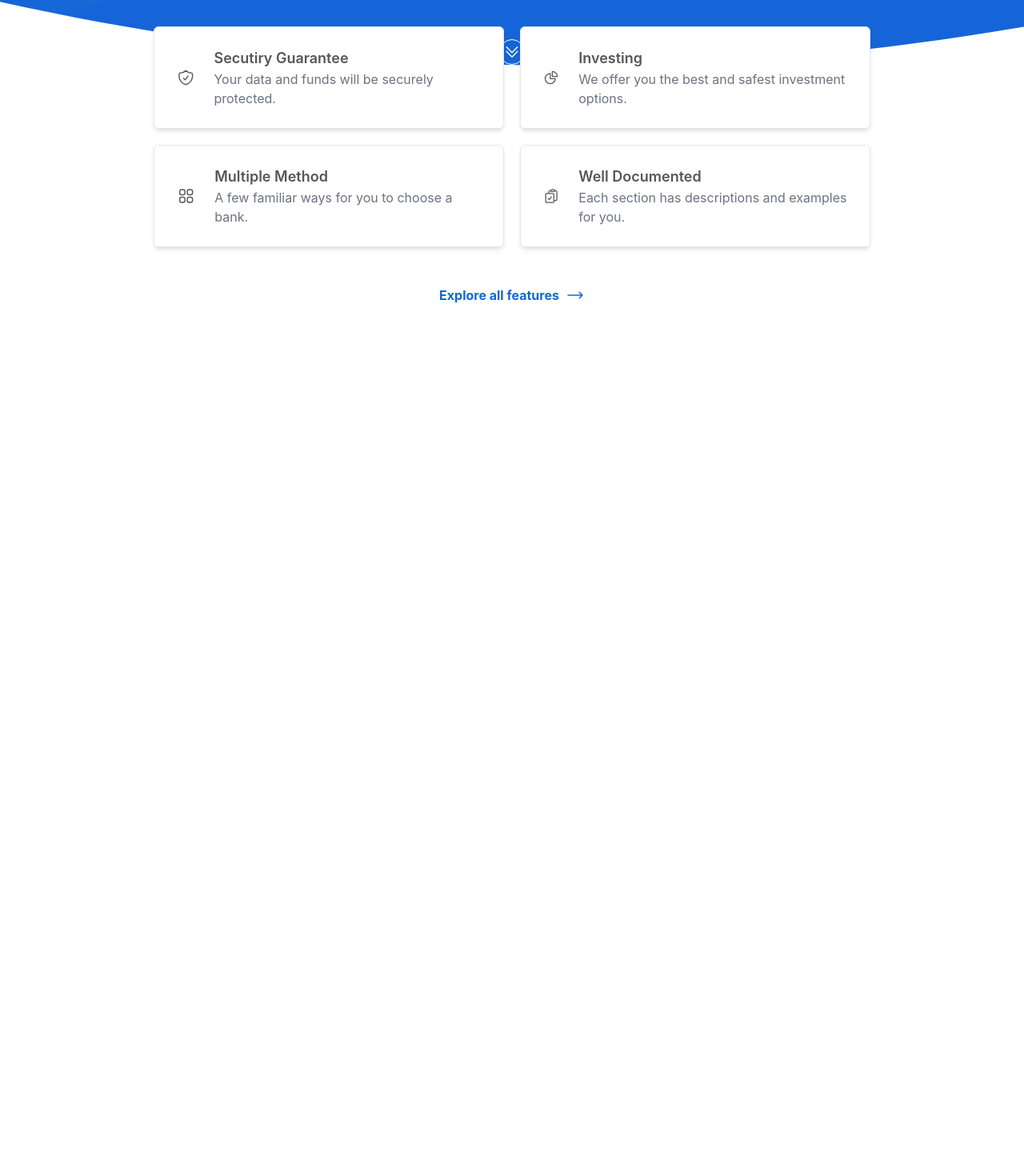
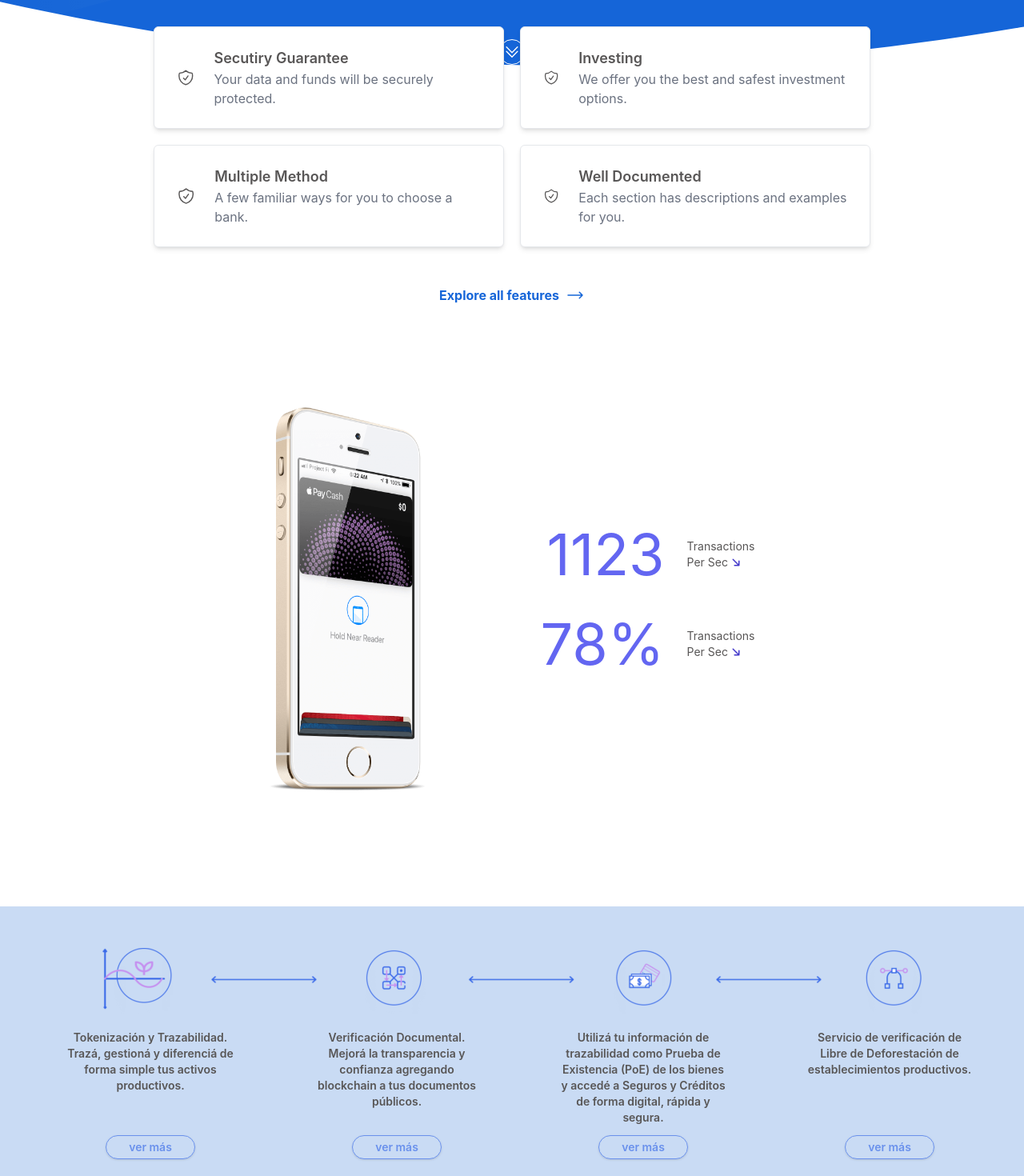
Before and after one commit to JuanLoyola/fintech-react, a React (Vite) app: page / in a window 1280 px wide. Shown: the part 679-2149 px from the top of the page at 80% size. Before the commit the page ends 1204 px from the top, so only its background shows below. Built offline with nearby package versions, Linux system fonts and the light colour scheme; no server answers.

Commit message:
new section and props added

```diff
--- a/src/App.jsx
+++ b/src/App.jsx
@@ -3,6 +3,7 @@ import Loader  from './components/UI/Loader.jsx'
 import Navbar  from './components/Navbar.jsx'
 import Hero  from './components/Hero.jsx'
 import AboutServices  from './components/AboutServices.jsx'
+import BannerFeatures  from './components/BannerFeatures.jsx'
 
 function App() {
 
@@ -27,6 +28,7 @@ function App() {
           <Navbar />
           <Hero />
           <AboutServices />
+          <BannerFeatures />
         </div>
       )
     }
--- a/src/components/AboutServices.jsx
+++ b/src/components/AboutServices.jsx
@@ -1,34 +1,17 @@
 import React, { Component } from "react";
+import Card from "./UI/Card";
 
 export default class AboutServices extends Component {
   render() {
     return (
       <div className="lg:relative lg:bottom-36 flex flex-col justify-center items-center w-full">
         <div className="w-full max-w-4xl grid grid-cols-1 lg:grid-cols-2 gap-y-5 gap-x-5">
-          <div className="bg-white shadow-md border rounded-md h-[8em] w-full max-w-md flex justify-center items-center px-7 gap-x-6">
-            <svg
-              xmlns="http://www.w3.org/2000/svg"
-              fill="none"
-              viewBox="0 0 24 24"
-              strokeWidth={1.5}
-              stroke="currentColor"
-              className="w-6 h-6"
-            >
-              <path
-                strokeLinecap="round"
-                strokeLinejoin="round"
-                d="M9 12.75L11.25 15 15 9.75m-3-7.036A11.959 11.959 0 013.598 6 11.99 11.99 0 003 9.749c0 5.592 3.824 10.29 9 11.623 5.176-1.332 9-6.03 9-11.622 0-1.31-.21-2.571-.598-3.751h-.152c-3.196 0-6.1-1.248-8.25-3.285z"
-              />
-            </svg>
-            <div className="flex flex-col justify-center items-start">
-              <p className="text-lg font-semibold">Secutiry Guarantee</p>
-              <p className="text-gray-500">
-                Your data and funds will be securely protected.
-              </p>
-            </div>
-          </div>
-
-          <div className="bg-white shadow-md border rounded-md h-[8em] w-full max-w-md flex justify-center items-center px-7 gap-x-6">
+          <Card title="Secutiry Guarantee" info="Your data and funds will be securely protected."/>
+          <Card title="Investing" info="We offer you the best and safest investment options."/>
+          <Card title="Multiple Method" info="A few familiar ways for you to choose a bank."/>
+          <Card title="Well Documented" info="Each section has descriptions and examples for you."/>
+          {/* TODO: remover este comment y pasar los svg como prop */}
+          {/*
             <svg
               xmlns="http://www.w3.org/2000/svg"
               fill="none"
@@ -49,15 +32,7 @@ export default class AboutServices extends Component {
               />
             </svg>
 
-            <div className="flex flex-col justify-center items-start">
-              <p className="text-lg font-semibold">Investing</p>
-              <p className="text-gray-500">
-                We offer you the best and safest investment options.
-              </p>
-            </div>
-          </div>
 
-          <div className="bg-white shadow-md border rounded-md h-[8em] w-full max-w-md flex justify-center items-center px-7 gap-x-6">
             <svg
               xmlns="http://www.w3.org/2000/svg"
               fill="none"
@@ -73,15 +48,6 @@ export default class AboutServices extends Component {
               />
             </svg>
 
-            <div className="flex flex-col justify-center items-start">
-              <p className="text-lg font-semibold">Multiple Method</p>
-              <p className="text-gray-500">
-                A few familiar ways for you to choose a bank.
-              </p>
-            </div>
-          </div>
-
-          <div className="bg-white shadow-md border rounded-md h-[8em] w-full max-w-md flex justify-center items-center px-7 gap-x-6">
             <svg
               xmlns="http://www.w3.org/2000/svg"
               fill="none"
@@ -95,15 +61,7 @@ export default class AboutServices extends Component {
                 strokeLinejoin="round"
                 d="M11.35 3.836c-.065.21-.1.433-.1.664 0 .414.336.75.75.75h4.5a.75.75 0 00.75-.75 2.25 2.25 0 00-.1-.664m-5.8 0A2.251 2.251 0 0113.5 2.25H15c1.012 0 1.867.668 2.15 1.586m-5.8 0c-.376.023-.75.05-1.124.08C9.095 4.01 8.25 4.973 8.25 6.108V8.25m8.9-4.414c.376.023.75.05 1.124.08 1.131.094 1.976 1.057 1.976 2.192V16.5A2.25 2.25 0 0118 18.75h-2.25m-7.5-10.5H4.875c-.621 0-1.125.504-1.125 1.125v11.25c0 .621.504 1.125 1.125 1.125h9.75c.621 0 1.125-.504 1.125-1.125V18.75m-7.5-10.5h6.375c.621 0 1.125.504 1.125 1.125v9.375m-8.25-3l1.5 1.5 3-3.75"
               />
-            </svg>
-
-            <div className="flex flex-col justify-center items-start">
-              <p className="text-lg font-semibold">Well Documented</p>
-              <p className="text-gray-500">
-                Each section has descriptions and examples for you.
-              </p>
-            </div>
-          </div>
+            </svg> */}
         </div>
         <h1 className="text-[#1565d8] flex mt-12 font-bold hover:underline cursor-pointer">
           Explore all features
@@ -111,6 +69,42 @@ export default class AboutServices extends Component {
             <path strokeLinecap="round" strokeLinejoin="round" d="M17.25 8.25L21 12m0 0l-3.75 3.75M21 12H3" />
           </svg>
         </h1>
+
+        {/* banner with counter */}
+        <div className="w-full mt-32  max-w-4xl flex flex-col lg:flex-row-reverse lg:justify-evenly items-center">
+
+          <div className="flex flex-col justify-center items-end gap-y-10">
+            <span className="flex gap-x-7">
+              <p className="text-lg lg:text-7xl text-indigo-500">
+                1123
+              </p>
+              <div className="flex flex-col justify-center items-start">
+                <p className="text-sm">Transactions</p>
+                <p className="text-sm flex justify-center items-center">Per Sec
+                  <svg xmlns="http://www.w3.org/2000/svg" fill="none" viewBox="0 0 24 24" strokeWidth={3} stroke="currentColor" className="w-3 h-3 ml-1 text-indigo-700">
+                    <path strokeLinecap="round" strokeLinejoin="round" d="M4.5 4.5l15 15m0 0V8.25m0 11.25H8.25" />
+                  </svg>
+                </p>
+              </div>
+            </span>
+
+            <span className="flex gap-x-7">
+              <p className="text-lg lg:text-7xl text-indigo-500">
+                78%
+              </p>
+              <div className="flex flex-col justify-center items-start">
+                <p className="text-sm">Transactions</p>
+                <p className="text-sm flex justify-center items-center">Per Sec
+                  <svg xmlns="http://www.w3.org/2000/svg" fill="none" viewBox="0 0 24 24" strokeWidth={3} stroke="currentColor" className="w-3 h-3 ml-1 text-indigo-700">
+                    <path strokeLinecap="round" strokeLinejoin="round" d="M4.5 4.5l15 15m0 0V8.25m0 11.25H8.25" />
+                  </svg>
+                </p>
+              </div>
+            </span>
+          </div>
+
+          <img className="h-[30rem] " src="/src/assets/images/card.png" alt="Card png" />
+        </div>
       </div>
     );
   }
--- /dev/null
+++ b/src/components/BannerFeatures.jsx
@@ -0,0 +1,54 @@
+import React, { Component } from "react";
+import ButtonShowMore from "./UI/ButtonShowMore";
+
+
+export default class BannerFeatures extends Component {
+	render() {
+		return (
+			<div className="w-full h-[23em] flex justify-center items-center bg-[#c9dbf4]">
+				<div className="w-full h-20 lg:max-w-6xl flex flex-col justify-center items-center ">
+					<img
+                        className="w-full lg:max-w-5xl"
+						src="/src/assets/images/bannerFeatures.png"
+						alt="asd"
+					/>
+
+					<ul className="w-full flex justify-between">
+						<li className="w-[13rem] flex flex-col justify-center items-center text-center font-semibold text-sm ml-5">
+							<p className="h-[8em] mt-5">
+								Tokenización y Trazabilidad. Trazá, gestioná y
+								diferenciá de forma simple tus activos
+								productivos.
+							</p>
+                            <ButtonShowMore />
+						</li>
+						<li className="w-[13rem] flex flex-col justify-center items-center text-center font-semibold text-sm ml-5">
+							<p className="h-[8em] mt-5">
+								Verificación Documental. Mejorá la transparencia
+								y confianza agregando blockchain a tus
+								documentos públicos.
+							</p>
+                            <ButtonShowMore/>
+						</li>
+						<li className="w-[13rem] flex flex-col justify-center items-center text-center font-semibold text-sm ml-5">
+							<p className="h-[8em] mt-5">
+								Utilizá tu información de trazabilidad como
+								Prueba de Existencia (PoE) de los bienes y
+								accedé a Seguros y Créditos de forma digital,
+								rápida y segura.
+							</p>
+                            <ButtonShowMore/>
+						</li>
+						<li className="w-[13rem] flex flex-col justify-center items-center text-center font-semibold text-sm ml-5">
+							<p className="h-[8em] mt-5">
+								Servicio de verificación de Libre de
+								Deforestación de establecimientos productivos.
+							</p>
+                            <ButtonShowMore/>
+						</li>
+					</ul>
+				</div>
+			</div>
+		);
+	}
+}
--- a/src/components/Navbar.jsx
+++ b/src/components/Navbar.jsx
@@ -29,7 +29,7 @@ function Navbar() {
 					</li>
 				</ul>
 				{/* options panel */}
-				<div className={isNavOpen ? 'md:hidden bg-[#f1f1f1] absolute top-12 right-0 h-screen w-full' : 'hidden'}>
+				<div className={isNavOpen ? 'md:hidden bg-[#1565d8] absolute top-12 right-0 h-screen w-full' : 'hidden'}>
 					<ul className="h-full flex flex-col justify-center items-center gap-y-5">
 						<li className='hover:text-gray-400 text-xl font-bold hover:underline cursor-pointer uppercase'>Home</li>
 						<li className='hover:text-gray-400 text-xl font-bold hover:underline cursor-pointer uppercase'>About</li>
--- /dev/null
+++ b/src/components/UI/ButtonShowMore.jsx
@@ -0,0 +1,13 @@
+import React, { Component } from "react";
+
+export default class ButtonShowMore extends Component {
+	render() {
+		return (
+			<div>
+				<button className="shadow bg-none border border-[#6a91ec] text-[#6a91ec] hover:border-[#4262ac] hover:text-[#4262ac] rounded-full px-7 py-1 mt-5">
+					ver más
+				</button>
+			</div>
+		);
+	}
+}
--- /dev/null
+++ b/src/components/UI/Card.jsx
@@ -0,0 +1,27 @@
+import React, { Component } from "react";
+
+export default function Card({ title, info }) {
+	return (
+		<div className="bg-white shadow-md border rounded-md h-[8em] w-full max-w-md flex justify-center items-center px-7 gap-x-6">
+        {/* FIXME: pasar los svg como prop tambien */}
+			<svg
+				xmlns="http://www.w3.org/2000/svg"
+				fill="none"
+				viewBox="0 0 24 24"
+				strokeWidth={1.5}
+				stroke="currentColor"
+				className="w-6 h-6"
+			>
+				<path
+					strokeLinecap="round"
+					strokeLinejoin="round"
+					d="M9 12.75L11.25 15 15 9.75m-3-7.036A11.959 11.959 0 013.598 6 11.99 11.99 0 003 9.749c0 5.592 3.824 10.29 9 11.623 5.176-1.332 9-6.03 9-11.622 0-1.31-.21-2.571-.598-3.751h-.152c-3.196 0-6.1-1.248-8.25-3.285z"
+				/>
+			</svg>
+			<div className="flex flex-col justify-center items-start">
+				<h3 className="text-lg font-semibold">{title}</h3>
+				<p className="text-gray-500">{info}</p>
+			</div>
+		</div>
+	);
+}
```
Also changed, not shown: src/assets/images/bannerFeatures.png (added), src/assets/images/card.png (added).
